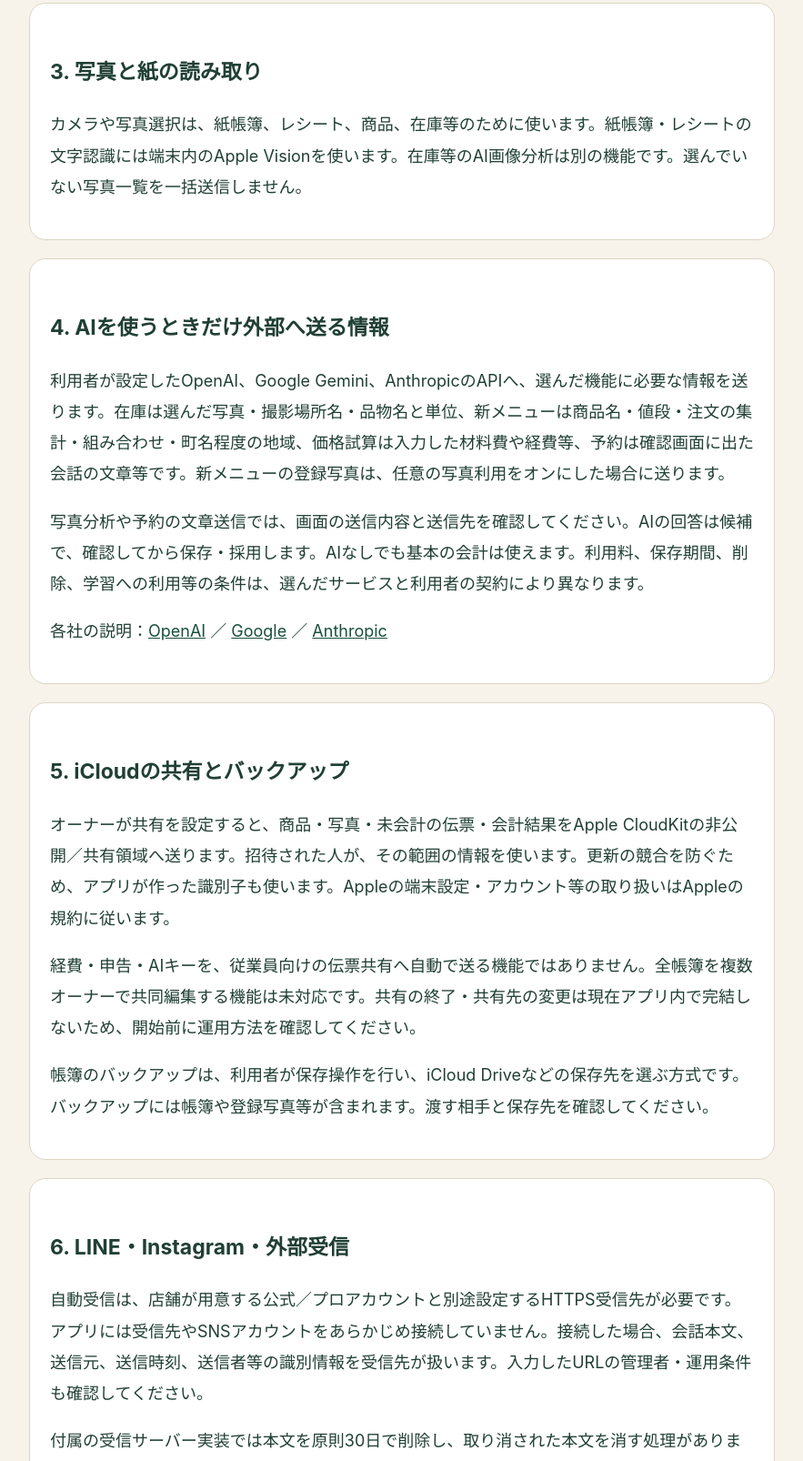
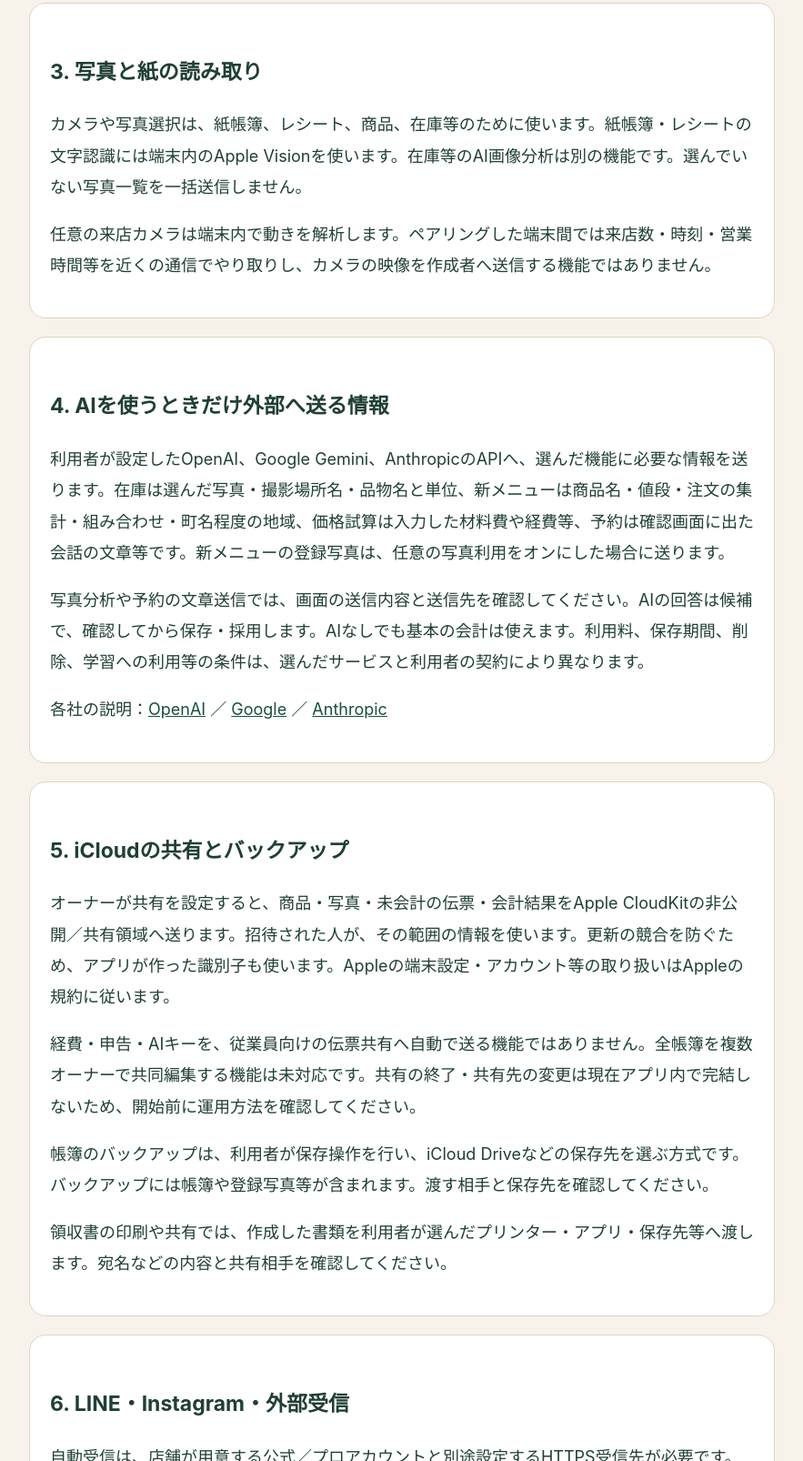
Before and after one commit to yuki-hiko/misenochobo-support, a plain HTML site: page privacy.html in a window 1280 px wide. Shown: the part 916-2522 px from the top of the page at 91% size, without its empty margins (198-1081 px from the left). Drawn offline with Linux system fonts and the light colour scheme.

Commit message:
Clarify local visitor counting and user-directed receipt sharing

```diff
--- a/privacy.html
+++ b/privacy.html
@@ -1,9 +1,9 @@
 <!doctype html><html lang="ja"><head><meta charset="utf-8"><meta name="viewport" content="width=device-width,initial-scale=1"><meta name="robots" content="noindex,nofollow"><title>プライバシーポリシー｜お店の帳簿</title><style>body{margin:0;background:#f7f3ea;color:#203f35;font-family:-apple-system,BlinkMacSystemFont,sans-serif;line-height:1.9}main{max-width:820px;margin:auto;padding:36px 22px}h1{font-size:32px;line-height:1.5}h2{font-size:23px;margin-top:32px}p,li{font-size:18px}nav{display:flex;gap:12px;flex-wrap:wrap}a{color:#184f3d}nav a,.button{display:inline-block;padding:12px 18px;border-radius:12px;background:#234c3d;color:white;text-decoration:none;font-weight:700}section{background:white;padding:22px;border-radius:18px;margin:20px 0;border:1px solid #ded5c4}footer{font-size:14px;color:#637269;margin-top:36px}</style></head><body><main><nav><a href="./">使い方と問い合わせ</a><a href="privacy.html">プライバシー</a></nav><h1>プライバシーポリシー</h1><p>「お店の帳簿」は、小さなお店の伝票・会計・売上・経費を記録するためのアプリです。作成・更新担当はTsubakiWorks、お店のデータを管理する方は利用するお店のオーナーです。</p>
 <section><h2>1. 基本の記録はiPhone・iPadへ保存</h2><p>売上、経費、伝票、商品、登録写真、予約、設定は、基本的に利用端末へ保存します。通常の会計だけで、帳簿を作成者へ自動送信する仕組みはありません。広告SDKや独自の行動追跡SDKは組み込んでいません。</p><p>Appleによる端末バックアップや診断情報の取り扱いは、Apple側の設定とポリシーに従います。</p></section>
 <section><h2>2. お客様の情報</h2><p>お店の方が入力する予約名、連絡事項、注文、人数などを扱います。必要な範囲だけ入力してください。連絡先アプリの一覧を読み取る機能はありません。お客様へ情報の利用目的を伝えることと、お店の記録の管理は、利用するお店が行ってください。</p></section>
-<section><h2>3. 写真と紙の読み取り</h2><p>カメラや写真選択は、紙帳簿、レシート、商品、在庫等のために使います。紙帳簿・レシートの文字認識には端末内のApple Visionを使います。在庫等のAI画像分析は別の機能です。選んでいない写真一覧を一括送信しません。</p></section>
+<section><h2>3. 写真と紙の読み取り</h2><p>カメラや写真選択は、紙帳簿、レシート、商品、在庫等のために使います。紙帳簿・レシートの文字認識には端末内のApple Visionを使います。在庫等のAI画像分析は別の機能です。選んでいない写真一覧を一括送信しません。</p><p>任意の来店カメラは端末内で動きを解析します。ペアリングした端末間では来店数・時刻・営業時間等を近くの通信でやり取りし、カメラの映像を作成者へ送信する機能ではありません。</p></section>
 <section><h2>4. AIを使うときだけ外部へ送る情報</h2><p>利用者が設定したOpenAI、Google Gemini、AnthropicのAPIへ、選んだ機能に必要な情報を送ります。在庫は選んだ写真・撮影場所名・品物名と単位、新メニューは商品名・値段・注文の集計・組み合わせ・町名程度の地域、価格試算は入力した材料費や経費等、予約は確認画面に出た会話の文章等です。新メニューの登録写真は、任意の写真利用をオンにした場合に送ります。</p><p>写真分析や予約の文章送信では、画面の送信内容と送信先を確認してください。AIの回答は候補で、確認してから保存・採用します。AIなしでも基本の会計は使えます。利用料、保存期間、削除、学習への利用等の条件は、選んだサービスと利用者の契約により異なります。</p><p>各社の説明：<a href="https://openai.com/policies/privacy-policy/">OpenAI</a> ／ <a href="https://policies.google.com/privacy">Google</a> ／ <a href="https://www.anthropic.com/legal/privacy">Anthropic</a></p></section>
-<section><h2>5. iCloudの共有とバックアップ</h2><p>オーナーが共有を設定すると、商品・写真・未会計の伝票・会計結果をApple CloudKitの非公開／共有領域へ送ります。招待された人が、その範囲の情報を使います。更新の競合を防ぐため、アプリが作った識別子も使います。Appleの端末設定・アカウント等の取り扱いはAppleの規約に従います。</p><p>経費・申告・AIキーを、従業員向けの伝票共有へ自動で送る機能ではありません。全帳簿を複数オーナーで共同編集する機能は未対応です。共有の終了・共有先の変更は現在アプリ内で完結しないため、開始前に運用方法を確認してください。</p><p>帳簿のバックアップは、利用者が保存操作を行い、iCloud Driveなどの保存先を選ぶ方式です。バックアップには帳簿や登録写真等が含まれます。渡す相手と保存先を確認してください。</p></section>
+<section><h2>5. iCloudの共有とバックアップ</h2><p>オーナーが共有を設定すると、商品・写真・未会計の伝票・会計結果をApple CloudKitの非公開／共有領域へ送ります。招待された人が、その範囲の情報を使います。更新の競合を防ぐため、アプリが作った識別子も使います。Appleの端末設定・アカウント等の取り扱いはAppleの規約に従います。</p><p>経費・申告・AIキーを、従業員向けの伝票共有へ自動で送る機能ではありません。全帳簿を複数オーナーで共同編集する機能は未対応です。共有の終了・共有先の変更は現在アプリ内で完結しないため、開始前に運用方法を確認してください。</p><p>帳簿のバックアップは、利用者が保存操作を行い、iCloud Driveなどの保存先を選ぶ方式です。バックアップには帳簿や登録写真等が含まれます。渡す相手と保存先を確認してください。</p><p>領収書の印刷や共有では、作成した書類を利用者が選んだプリンター・アプリ・保存先等へ渡します。宛名などの内容と共有相手を確認してください。</p></section>
 <section><h2>6. LINE・Instagram・外部受信</h2><p>自動受信は、店舗が用意する公式／プロアカウントと別途設定するHTTPS受信先が必要です。アプリには受信先やSNSアカウントをあらかじめ接続していません。接続した場合、会話本文、送信元、送信時刻、送信者等の識別情報を受信先が扱います。入力したURLの管理者・運用条件も確認してください。</p><p>付属の受信サーバー実装では本文を原則30日で削除し、取り消された本文を消す処理があります。重複防止用の識別子は残ります。実際の設置先のバックアップ・ログ・削除の運用は、設置管理者が管理します。予約をAIに送るのは別の確認操作です。自動返信や自動予約確定は行いません。</p><p>Instagramの投稿カレンダー読み取りは、利用者が設定したアカウントの投稿情報・画像をMetaから取得します。投稿読み取りとDM受信は別の設定です。</p></section>
 <section><h2>7. 地域・天気・カレンダー</h2><p>天気や地域の検索には、設定した地域や住所から得る地域情報等を使い、気象庁等へ通信します。AIの地域検索では番地や建物名を送らず、町名程度を使います。GPSによる位置の自動追跡は行いません。Web検索を開いた後の情報の扱いは、開いたサイトの方針に従います。</p><p>iPhoneカレンダーへの反映は、利用者の操作とOSの許可を受けて行います。専用カレンダーにお店の予定を書き込み、任意の予約反映でも名前・メモ・金額は書き込みません。個人の予定を帳簿へ取り込みません。</p></section>
 <section><h2>8. PINと接続の鍵</h2><p>オーナーPINは端末内のKeychainへ保護して保存します。AIキーや受信先の接続キー、SNSトークンもKeychainを使います。アプリ作成者に伝える必要はありません。別のiPhoneとキーやPINを自動共有しません。オーナーPINは帳簿バックアップに含みません。</p></section>
```
